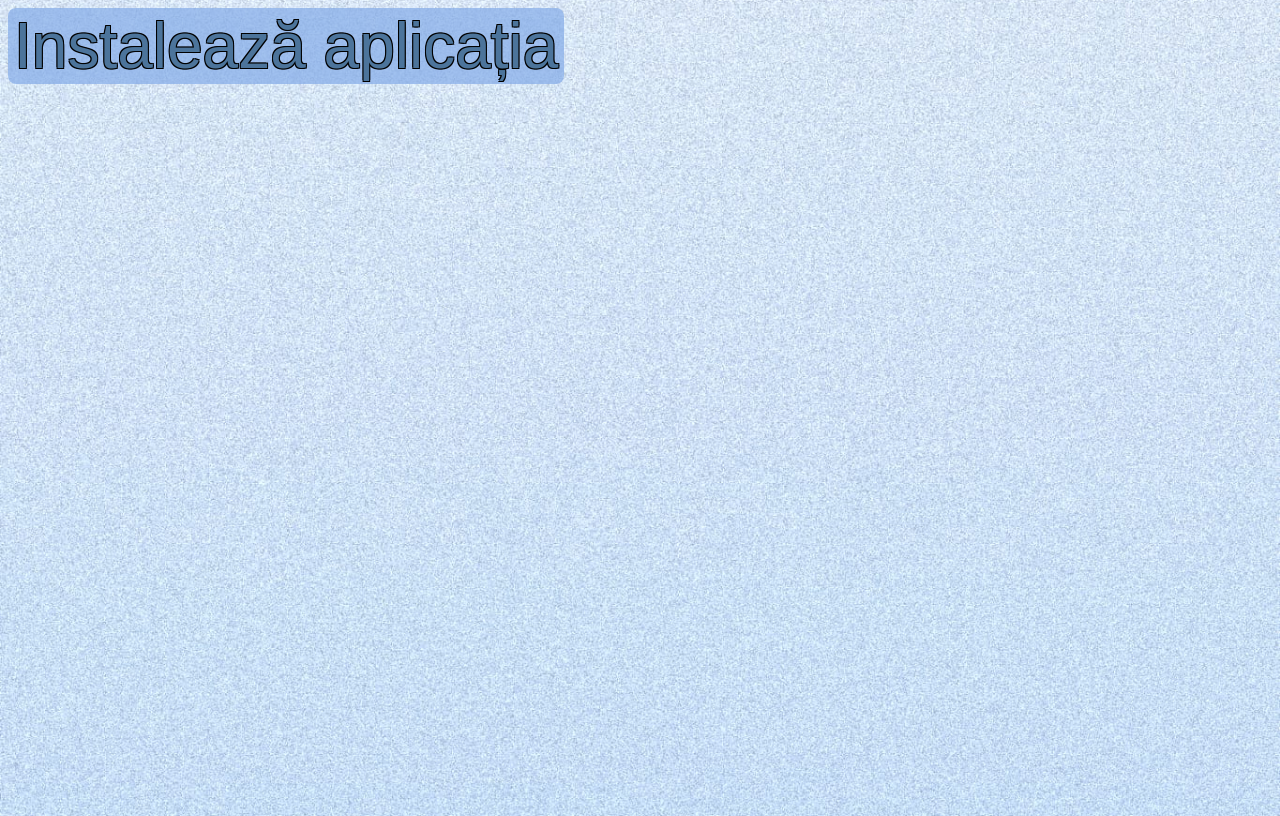
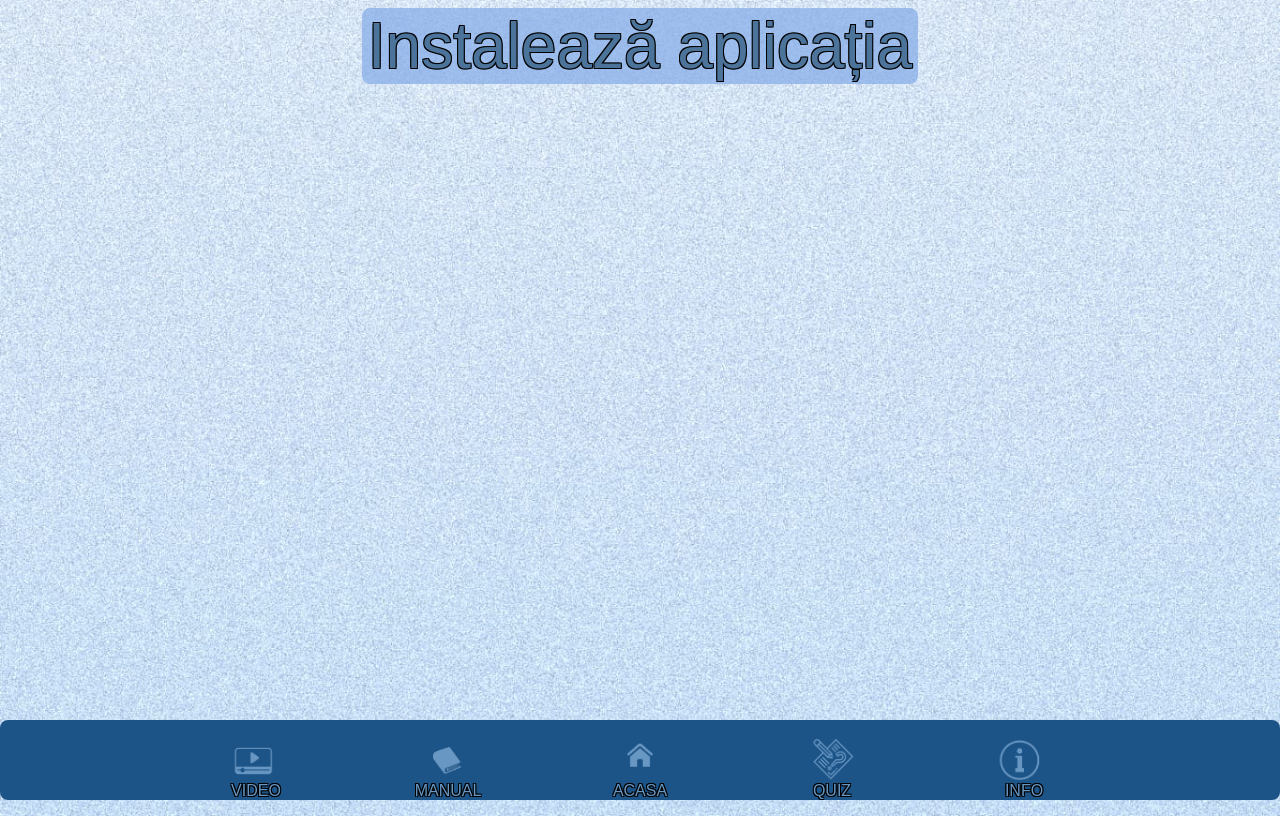
Before and after one commit to VladiConcept/salvatorul-inteligent, a website: page public/info.html in a window 1280 px wide. Drawn offline with Linux system fonts and the light colour scheme.

```diff
--- a/public/info.html
+++ b/public/info.html
@@ -4,12 +4,23 @@
     <meta charset="UTF-8">
     <meta name="viewport" content="width=device-width, initial-scale=1.0">
     <title>Info</title>
+    <link rel="icon" type="image/png" href="icons/salv2.png">
     <link rel="manifest" href="/manifest.json">
     <link rel = "stylesheet" href="style.css">
 </head>
 <body>
     <button id="installBtn">Instalează aplicația</button>
 
+    <nav id="mainBar">
+        <ul class="navbar">
+            <a href="videoclipuri.html" class="nav-item"><img src="icons/yt.png"><span>VIDEO</span></a>
+            <a href="manual.html" class="nav-item"><img src="icons/manual.png"><span>MANUAL</span></a>
+            <a href="index.html" class="nav-item"><img src="icons/haus.png"><span>ACASA</span></a>
+            <a href="quiz.html" class="nav-item"><img src="icons/quiz.png"><span>QUIZ</span></a>
+            <a href="info.html" class="nav-item"><img src="icons/info.png"><span>INFO</span></a>
+        </ul>
+    </nav>
+
     <script src="info.js"></script>
 </body>
 </html>
```
